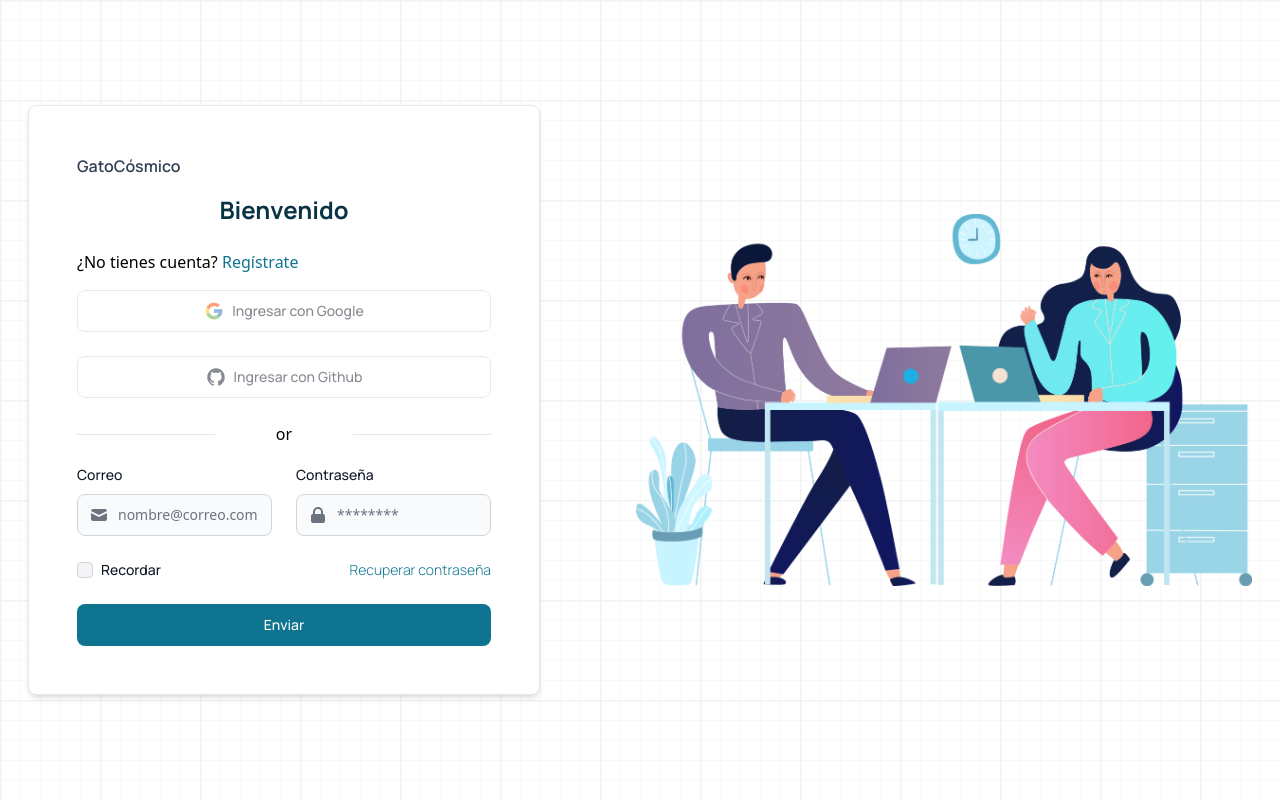
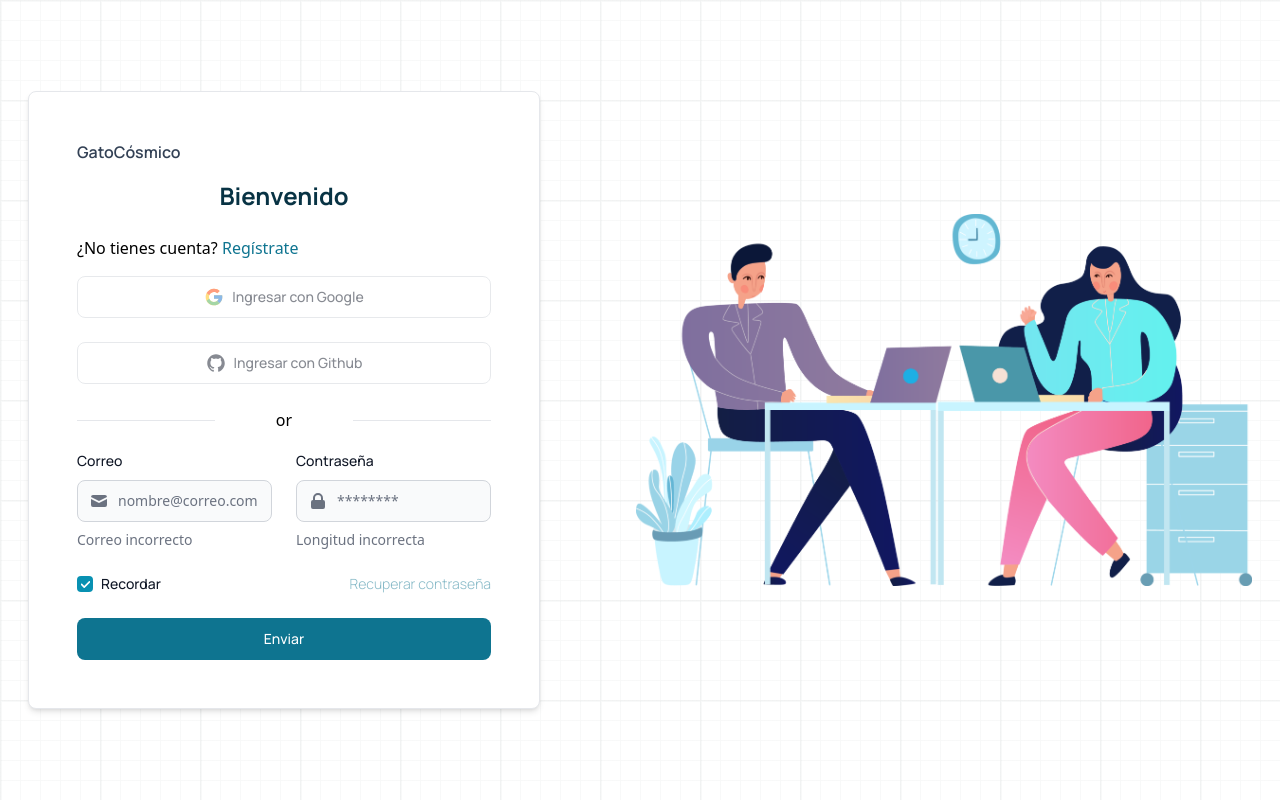
Before and after one commit to techeca/frontgt, a React (Vite) app: page /login in a window 1280 px wide. Built offline with nearby package versions, Linux system fonts and the light colour scheme.

Commit message:
UPDATE: Se agrega helperText a inputs.

```diff
--- a/src/components/forms/LoginForm/index.jsx
+++ b/src/components/forms/LoginForm/index.jsx
@@ -54,21 +54,21 @@ export default function LoginForm(){
                     <div className="mb-2 block">
                         <Label htmlFor="txtCorreo" value="Correo" className='text-sm' />
                     </div>
-                    <TextInput className='' id="txtCorreo" icon={HiMail} onChange={e => updateInput(e, setCorreo)} color={setColorInput(correo)} type="email" placeholder="nombre@correo.com" required />
+                    <TextInput className='' id="txtCorreo" helperText={<span className="">{correo.state ? '' : 'Correo incorrecto'}</span>} icon={HiMail} onChange={e => updateInput(e, setCorreo)} color={setColorInput(correo)} type="email" placeholder="nombre@correo.com" required />
                 </div>
                 <div>
                     <div className="mb-2 block">
                         <Label htmlFor="txtContrasena" value="Contraseña" className='text-sm' />
                     </div>
-                    <TextInput id="txtContrasena" type="password" icon={HiLockClosed} onChange={e => updateInput(e, setContrasena)} color={setColorInput(contrasena)} placeholder='********' required />
+                    <TextInput id="txtContrasena" helperText={<span className="">{contrasena.state ? '' : 'Longitud incorrecta'}</span>} type="password" icon={HiLockClosed} onChange={e => updateInput(e, setContrasena)} color={setColorInput(contrasena)} placeholder='********' required />
                 </div>
             </div>
             <div className="flex items-center justify-between">
                 <div className='flex items-center gap-2'>
-                    <Checkbox id="chbRecordar" className='hover:cursor-not-allowed' disabled />
+                    <Checkbox id="chbRecordar" className='' defaultChecked />
                     <Label htmlFor="chbRecordar">Recordar</Label>
                 </div>
-                <a className='text-sm font-light hover:underline text-cyan-700 cursor-not-allowed'>Recuperar contraseña</a>
+                <a className='text-sm font-light hover:underline text-cyan-700/50 cursor-not-allowed'>Recuperar contraseña</a>
             </div>
             <Button type="submit">Enviar</Button>
         </form>
```
